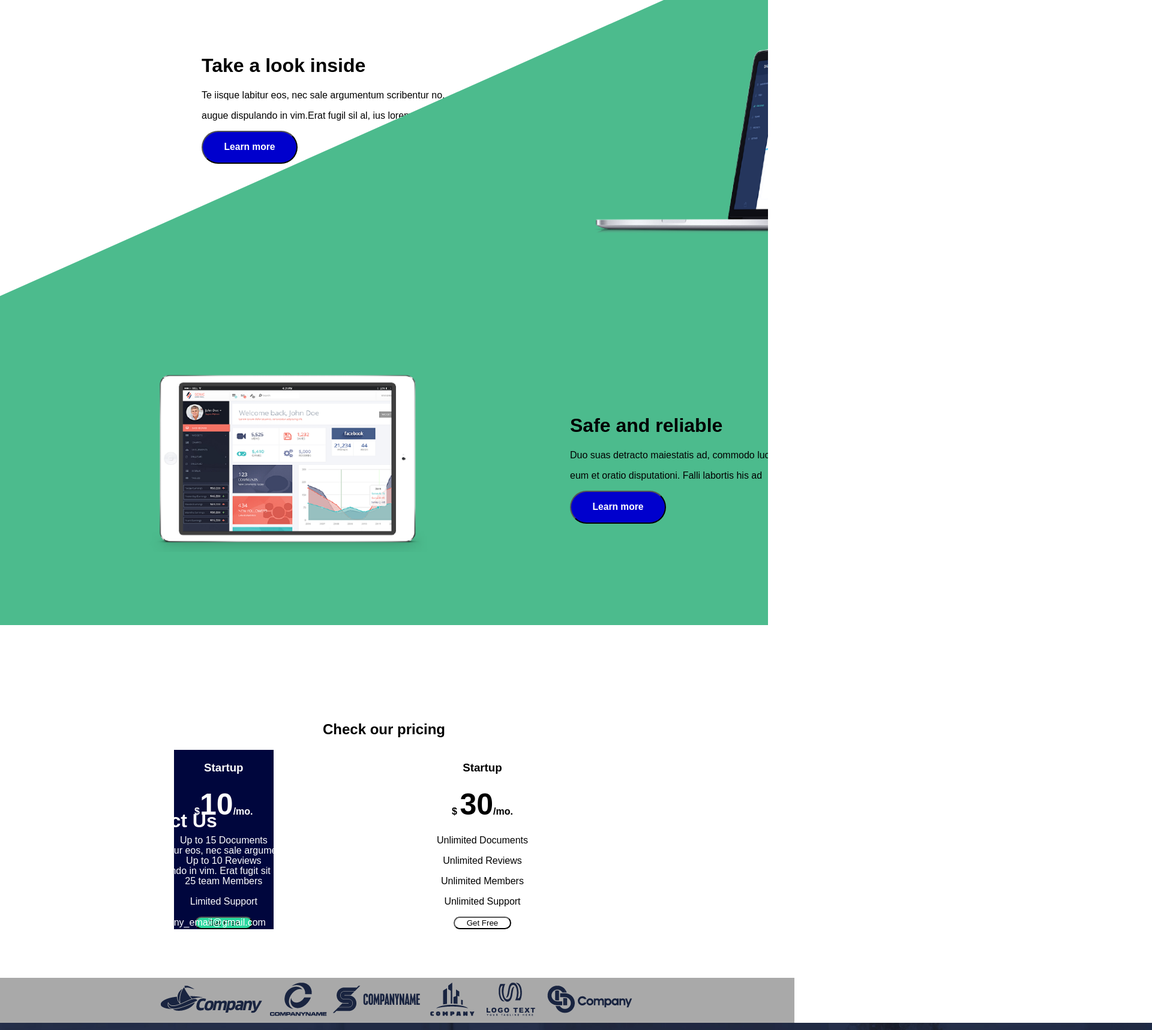
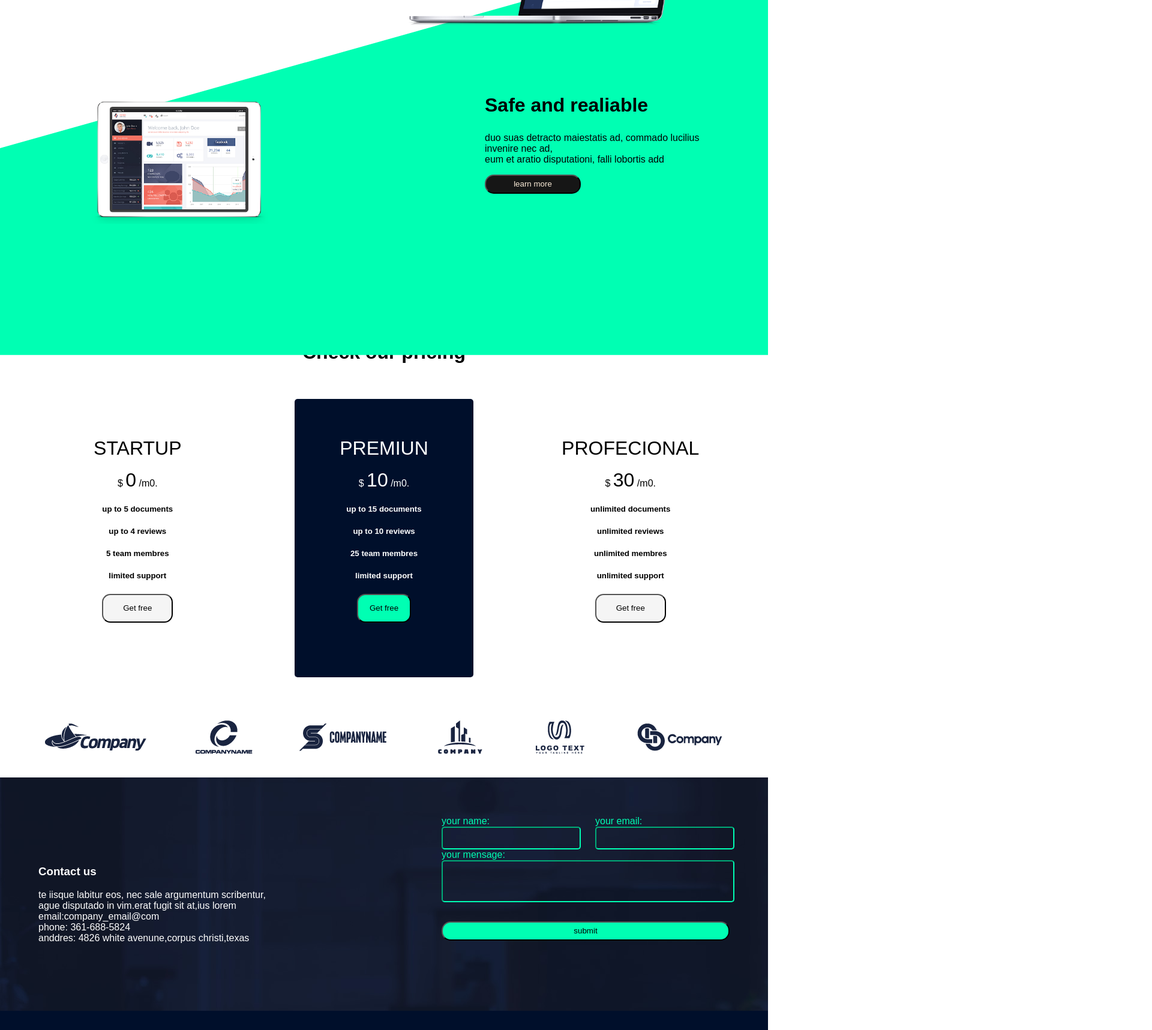
Before and after one commit to Diego7518/Proyecto-Atlas, a plain HTML site: page index.html in a window 1280 px wide. Shown: the part 1080-2797 px from the top of the page at 60% size, 1920 px wide, since content can reach past the window. Drawn offline with Linux system fonts and the light colour scheme.

Commit message:
Proyect Atlas

```diff
--- a/index.html
+++ b/index.html
@@ -3,143 +3,165 @@
 <head>
     <meta charset="UTF-8">
     <meta name="viewport" content="width=device-width, initial-scale=1.0">
+   <link rel="stylesheet" href="style.css">
    <title>Atlas</title>
-    <link rel="stylesheet" href="style.css">
 </head>
 <body>
-    <header>
-  <div class="header" >
-    <div class="img1"><img src="images/banner-bk.jpg" alt=""></div>
-    <img src="images/logo.png.url">
-    <a href="" class="text-button">Get early Access</a>
-    <div class="container"><p><h1>A New Way</h1></p>
-    <p><h1>To Start Business</h1></p>
-    <p>Lorem ipsum dolor sit amet, id nec enim autem oblique, ei dico mentitum duo.</p>
-    <p>Illum iusto laoreet his te. Lorem partiendo mel ex. Ad vitae admodum voluptatum per.</p>
-    <button class="button1"><h3>Get Started</h3></button>
-</div>
-  </div>
-</header>
-<center>
-    <div class="center"><h2>Smartest protection for your site</h2></div>
-</center>
-<div class="icons-container">
-  <div class="icon">
-    <img src="images/smart-protect-1.jpg" alt="Anti-spam">
-    <h3><p class="icon-description1">Anti-spam</p></h3>
-    <p class="icon-description">Lorem ipsum dolor sit amet porro his no his</p>
-    <p class="icon-description">deleniti</p>
-  </div>
-  <div class="icon">
-    <img src="images/smart-protect-2.jpg" alt="Detección de Phishing">
-    <h3><p class="icon-description1">Phishing Detect</p></h3>
-    <p class="icon-description">Ne error antiopam usu. Sed vocen</p>
-    <p class="icon-description">concludaturque ea</p>
-  </div>
-  <div class="icon">
-    <img src="images/smart-protect-3.jpg" alt="Smart Scan">
-    <h3><p class="icon-description1">Smart Scan</p></h3>
-    <p class="icon-description">Et usu ocurreret elaboraret doctus prodesse</p>
-    <p class="icon-description">assueverit</p>
+<header class="header">
+<div style="display: flex;" class="header-header">
+<div style="width: 50%;" class="logo">
+<img style="height: 5rem; width: 5rem;" src="images/logo.png" alt="">
+</div class="tex-logo">
+<div style="width: 50%; text-align: right;" >
+<h6>Get Early Access</6>
 </div>
 </div>
 
-<div class="text2">
-  <h1>Take a look inside</h1>
-  <p>Te iisque labitur eos, nec sale argumentum scribentur no,</p>
-  <p>augue dispulando in vim.Erat fugil sil al, ius lorem deserunl delerrunissel no. </p>
-  <button class="button2"><h3>Learn more</h3></button>
-</div>
-<div class="trapecio">
-<img src="images/feature-1.png" class="img2">
-<div class="text3">
-  <h1>Safe and reliable</h1>
-  <p>Duo suas detracto maiestatis ad, commodo lucilus invenire nec ad,</p>
-  <p>eum et oratio disputationi. Falli labortis his ad </p>
-  <button class="button3"><h3>Learn more</h3></button>
-</div>
-<img src="images/feature-2.png" class="img3">
-</div>
-<center>
-  <h2 class="center2">Check our pricing</h2>
-</center>
-<div class="container2">
-  <h3>Startup</h3>
-  <h4>$<span>0</span>/mo.</h4>
-  <p>Up to 5 Documents</p>
-  <p>Up to 3 Reviews</p>
-  <p>5 team Members</p>
-  <p>Limited Support</p>
-  <button>Get Free</button>
+<h1> A New Way
+<br>
+<br>
+To Start Business</h1>
+<h5>lorem ipsum dolor sit amet, id nec enim autem oblique,ei dico mentitum duo. <br>
+illim iusto laoreet his te. lorem partiendo mel ex ad vitea admodum voluptatum per.</h5>
+<button class="button-header"><h3>Get Started</h3></button>
+</header>
+
+<h2 style="text-align: center; margin: 4rem;"><strong>Smartest Protection For Your Site</strong></h2>
+<div class="smartes-conteiner">
+<div class="smart-protect">
+<img src="images/smart-protect-1.jpg" alt="">
+<h3>Anti-spam</h3>
+lorem ipsum dolor sit amet porro his no his delenite
 </div>
 
-<div class="color_container">
-<div class="container3">
-  <h3>Startup</h3>
-  <h4>$<span>10</span>/mo.</h4>
-  <p>Up to 15 Documents</p>
-  <p>Up to 10 Reviews</p>
-  <p>25 team Members</p>
-  <p>Limited Support</p>
-  <button>Get Free</button>
+<div class="smart-protect">
+<img src="images/smart-protect-2.jpg" alt="">
+<h3>Phishing Detect</h3>
+no error antiopam usu. sed vocen concludaturque
+</div>
+<div class="smart-protect">
+<img src="images/smart-protect-3.jpg" alt="">
+<h3>Smart Scan</h3>
+Et usu ocurreret elaboraret doctus prodesse assueverit
 </div>
 </div>
 
-<div class="container4">
-  <h3>Startup</h3>
-  <h4>$ <span>30</span>/mo.</h4>
-  <p>Unlimited Documents</p>
-  <p>Unlimited Reviews</p>
-  <p>Unlimited Members</p>
-  <p>Unlimited Support</p>
-  <button>Get Free</button>
+<div class="trapecio">
 </div>
 
-<div class="container_img">
-  <img src="images/client-1.png">
-  <img src="images/client-2.png">
-  <img src="images/client-3.png">
-  <img src="images/client-4.png">
-  <img src="images/client-5.png">
-  <img src="images/client-6.png">
+<div class="take-container">
+<div class="take-soon">
+<h2><b><Tarea:r></Tarea:r>take a lok inside</b></h2>
+<p>te iisque eos, nec sale argumentum scribentur no, <br>
+augue disputado  in vim erat fugit sit at, ius lorem deserunt deterruisset no.</p>
+<button>learn more</button>
+</div>
+<div class="take-soon-img">
+<img src="images/feature-1.png" alt="">
+</div>
 </div>
 
-<div class="end" >
-  <div class="img1"><img src="images/banner-bk.jpg" alt=""></div>
-  <div class="container_end"><p><h1>Contact Us</h1></p>
-  <p>Te iisque labitur eos, nec sale argumentum scribentur,</p>
-  <p>auge disputando in vim. Erat fugit sit at, ius lorem</p>
-  <br></br>
-  <p>Email: company_email@gmail.com</p>
-  <p>Phone: 361-688-5824</p>
-  <p>Address: 4826 White Avenue, Corpus Christi, Texas</p>
+<div class="safe-container">
+<div class="safe-soon-img">
+<img src="images/feature-2.png" alt="">
 </div>
-    <form>
-      <div class="form-row">
-        <div class="form-group">
-          <p class="Message">Your Name</p>
-          <input type="text" class="form-input">
-        </div>
-        <div class="form-group">
-          <p class="Message">Your Email</p>
-          <input type="email" class="form-input">
+
+<div class="safe-soon">
+<h2><b>Safe and realiable</b></h2>
+<p>duo suas detracto maiestatis ad, commado lucilius invenire nec ad,<br>
+eum et aratio disputationi, falli lobortis add</p>
+<button>learn more</button>
 </div>
 </div>
-      <div class="form-group">
-        <p class="Message">Message</p>
-        <textarea class="form-input"></textarea>
-      </div>
-      <button type="submit" class="submit-button">Submit</button>
-    </form>
-
-<div class="text-button2">
-  <p class="p2">Copyright @ 2018 Chen, Yi-Ya.</p>
-  <div class="img_end">
-<img src="images/bxl-facebook.svg" alt="">
-<img src="images/bxl-twitter.svg" alt="">
-<img src="images/bxl-medium-old.svg" alt="">
-<img src="images/bxl-linkedin (1).svg" alt="">
 </div>
 </div>
+
+<h2 style="text-align: center;"><b>Check our pricing</b></h2>
+<div class="check-container">
+<div class=" check-startup">
+<spam>STARTUP</spam>
+<p>$ <span>0</span> /m0.</p>
+<h5> up to 5 documents</h5>
+<h5> up to 4 reviews</h5>
+<h5> 5 team membres</h5>
+<h5>  limited support</h5>
+<button>Get free</button>
+</div>
+
+<div class=" check-premiun">
+<spam>PREMIUN</spam>
+<p>$ <span>10</span> /m0.</p>
+<h5> up to 15 documents</h5>
+<h5> up to 10 reviews</h5>
+<h5> 25 team membres</h5>
+<h5>  limited support</h5>
+<button>Get free</button>
+</div>
+
+<div class=" check-profecional">
+<spam>PROFECIONAL</spam>
+<p>$ <span>30</span> /m0.</p>
+<h5> unlimited documents</h5>
+<h5> unlimited reviews</h5>
+<h5> unlimited  membres</h5>
+<h5>  unlimited  support</h5>
+<button>Get free</button>
+</div>
+</div>
+
+<div class="brands-container">
+<img src="images/client-1.png" alt="" class="brands-img">
+<img src="images/client-2.png" alt="" class="brands-img">
+<img src="images/client-3.png" alt="" class="brands-img">
+<img src="images/client-4.png" alt="" class="brands-img">
+<img src="images/client-5.png" alt="" class="brands-img">
+<img src="images/client-6.png" alt="" class="brands-img">
+</div>
+
+<div class="contact-container">
+<div class="contact-text">
+<h3>Contact us</h3>
+<p>te iisque labitur eos, nec sale argumentum scribentur,
+<br> ague disputado in vim.erat fugit sit at,ius lorem <br>
+email:company_email@com <br>
+phone: 361-688-5824 <br>
+anddres: 4826 white avenune,corpus christi,texas
+</p>
+</div>
+
+<div class="contact-from">
+<div class="contact-from1">
+<div class="input-name">
+<label for="">your name:</label><br>
+<input type="text"  >
+</div>
+
+<div class="input-email">
+<label for="" >your email:</label><br>
+<input type="email" >
+<br>
+</div>
+</div>
+
+<div class="contact-from2">
+<label for="" class="input-mesage" >your mensage:</label><br>
+<input type="text" >
+<button class="contact-button">submit</button>
+</div>
+</div>
+</div>
+</div>
+
+<footer class="footer">
+<div class="text-footer">
+<p>copyright © 2018 chen,yi-ya.</p>
+</div>
+<div class="img-footer">
+<img src="images/bxl-facebook.svg" alt="">
+<img src="images/bxl-twitter.svg" alt="" class="twitter">
+<img src="images/bxl-medium-old.svg" alt="">
+<img src="images/bxl-linkedin (1).svg" alt="" style="border-radius: 50%;">
+</div>
+</footer>
 </body>
 </html>
--- a/style.css
+++ b/style.css
@@ -1,25 +1,19 @@
-body { font-family: Arial,
-    sans-serif;
-margin: auto;
+.header{
+  display: flex;
+  background-image:url(images/banner-bk.jpg );
+  color:  #fff;
+  flex-direction: column;
+  padding: 0rem 5rem 3rem 5rem;
+  margin: 0rem 0rem 0rem 0rem;
+  width:auto ;
+
+  }
+  header > h6{
+    text-align: right;
+    margin: 4rem;
   }
 
-.header,
-.header {
-    display: flex;
-    align-items: center;
-    margin-top: -10px;
-    width: 100%;
-     }
-
-.container{
-    color: white;
-    position: absolute;
-    top: 40%;
-    left: 40%;
-    transform: translate(-50%, -50%);
-}
-
-.button1{
+.button-header{
   text-align: center;
     background-color: rgb(42, 216, 158);
     width: 10rem;
@@ -30,277 +24,310 @@ margin: auto;
     cursor: pointer;
 }
 
-.text-button{
-margin-left: -20rem;
-margin-top: -30rem;
-display: flex;
-    color: #fff;
-    text-decoration: none;
-}
-
-.center{
-    color: black;
-}
-
-.icons-container {
+.smartes-conteiner{
+  width:100% ;
   display: flex;
   justify-content: center;
-    text-align: center;
-    align-items: center;
-    margin-top: 20px;
-  }
-
-  .icon {
-    margin: 0 70px;
-  }
-
-  .icon img {
-    width: 150px;
+  margin: 0rem 0rem 8rem 0rem;
   height: auto;
 }
 
-  .icon-description {
-    margin-right: 15px;
+.smart-protect{
+  width:33% ;
+  justify-content: center;
+  align-items: center;
   text-align: center;
-    color: #666;
-    font-size: 16px;
-    margin-top: 5px;
+  padding: 2rem;
 }
 
-  .icon-description1{
-
-    text-align: center;
-    color: black;
+.smart-protect > img{
+  width: 6rem;
 }
 
-  .text2{
-    position:absolute;
-    top: 1150px;
-    left: 21rem;
+.take-soon{
+  position: relative;
+  align-items: left;
+  text-align: left;
+  width: 30%;
+  height: auto;
  }
 
-.img2{
-    position: absolute;
-    top: 1100px;
-  margin: 0 990px;
-  height: 25rem;
-  width: 35rem;
+.safe-soon{
+  position: relative;
+  align-items: right;
+  text-align: left;
+  width: 30%;
+  height: auto;
 }
 
-.button2{
-  text-align: center;
-  background-color:mediumblue ;
+.safe-soon > button{
   width: 10rem;
-  border-radius: 30px;
-  list-style: none;
-  margin-right: 70px;
-  padding: 0px, 29px;
-  cursor: pointer;
-  color: white;
+  height: 2rem;
+  color:antiquewhite;
+  border-radius: 15px;
+  background-color: rgb(22, 22, 22);
   }
 
-.img3{
-  position: absolute;
-  top: 106rem;
-  margin: 0 200px;
-  height: 19rem;
-  width: 35rem;
+.take-soon > button{
+  width: 10rem;
+  height: 2rem;
+  color:antiquewhite;
+  border-radius: 15px;
+  background-color: rgb(22, 22, 22);
 }
 
-.text3{
-  position: absolute;
-  top: 1750px;
-margin: 0 950px;
-height: 25rem;
-width: 35rem;
+.safe-soon-img{
+  width:40%;
+  height:50%;
+  padding: 0rem;
+  margin: 1rem;
+}
+
+.take-soon-img{
+  width: 40%;
+  height:50%;
+  padding: 0rem;
+  margin: 1rem;
+}
+
+.safe-soon-img > img{
+  width: 70%;
+  height:50%;
+  padding: 0rem;
+  margin: 1rem;
+}
+
+.take-soon-img > img{
+  width: 90%;
+  height:50%;
+  padding: 0rem;
+  margin: 1rem;
+}
+
+.take-container{
+  width: 100%;
+  display: flex;
+  position: relative;
+  justify-content: space-around;
+  margin: 8rem 0rem 2rem 0rem;
+
+  }
+
+.safe-container{
+  width: 100%;
+  display: flex;
+  position: relative;
+  justify-content: space-around;
+  margin: 2rem 0rem 10rem 0rem;
 }
 
 .trapecio {
-    width: 100vw;
-    height: 70rem;
-    background-color: #4cbb8d;
+  width: auto;
+  height: 55vw;
+  background-color: rgb(0, 255, 179);
   clip-path: polygon(0 51%, 100% 0%, 100% 100%, 0% 100%);
+  margin: 2rem 0rem -60rem 0rem;
   }
 
-.button3{
-  text-align: center;
-  background-color:mediumblue ;
-  width: 10rem;
-  border-radius: 30px;
-  list-style: none;
-  margin-right: 70px;
-  padding: 0px, 29px;
-  cursor: pointer;
-  color: white;
+  *{
+    font-family: Arial, Helvetica, sans-serif;
   }
 
-.center2{
-  margin-top: 10rem;
+.check-container{
+  display: flex;
+  text-align: center;
+  justify-content: center;}
+
+.check-premiun > button{
+  border-radius: 14px;
+  background-color: rgb(0, 255, 179);
+  height: 3rem;
+  width: 30%;
 }
 
-.container2{
-  text-align: center;
-  position: absolute;
-  right: 80rem;
-}
-span{
-  font-size: 50px;
-}
-.container2 button{
-  text-align: center;
-  background-color:rgb(255, 255, 255) ;
-  width: 6rem;
-  border-radius: 30px;
-  list-style: none;
-  cursor: pointer;
-  color: rgb(0, 0, 0);
+.check-profecional > button{
+  border-radius: 14px;
+  background-color: whitesmoke;
+  height: 3rem;
+  width: 30%;
 }
 
-.container3{
-  color: rgb(253, 253, 253);
-  position: absolute;
-  right: 51.5rem;
-  width: 13%;
-  background-color: #00063d;
-  text-align: center;
+.check-startup > button{
+  border-radius: 14px;
+  background-color: whitesmoke;
+  height: 3rem;
+  width: 30%;
       }
 
-.container3 button{
-  text-align: center;
-  background-color:rgb(42, 216, 158);
-  width: 6rem;
-  border-radius: 30px;
-  list-style: none;
-  cursor: pointer;
-  color: rgb(0, 0, 0);
+.check-startup{
+  height:25rem;
+  width: 33%;
+  margin: 2rem;
+  padding:4rem 0rem 0rem 0rem;
 }
 
-.container4{
-  text-align: center;
-  position: absolute;
-  right: 25rem;
+.check-profecional{
+  height:25rem;
+  width: 33%;
+  margin: 2rem;
+  padding:4rem 0rem 0rem 0rem;
   }
 
-.container4 button{
-  text-align: center;
-  background-color:rgb(255, 255, 255) ;
-  width: 6rem;
-  border-radius: 30px;
-  list-style: none;
-  cursor: pointer;
-  color: rgb(0, 0, 0);
+.check-premiun{
+  height:25rem;
+  width: 25%;
+  margin: 2rem;
+  padding:4rem 0rem 0rem 0rem;
+  background: rgb(0, 15, 43);
+  border-radius: 5px;
+  color:#fff;
 }
 
-.container_img{
-  background-color: darkgrey;
-  margin-top: 25rem;
-  text-align: center;
-  width: 103.4%;
+.brands-container{
+  display: flex;
+  justify-content:  center;
+  height: 100%;
+  height: auto;
+  background-color: color darkgrey;
+  padding: 2rem;
+  margin:0 ;
 }
 
-.end{
-display: flex;
-align-items: center;
-margin-top: -60px;
-width: 100%;
-}
-.container_end{
-  color: white;
-  position: absolute;
-  top: 320%;
-  left: 30%;
-  transform: translate(-50%, -50%);
+.brands-img{
+  height:auto;
+  width: auto;
+  margin: auto;
 }
 
-form {
-  background-color: transparent;
-  padding: 20px;
-  border-radius: 20px;
-  box-shadow: 0 0 10px rgba(0, 0, 0, 0.1);
-  max-width: 400px;
-  width: 100%;
-  position: relative;
-  top: -40px;
-  left: -800px;
+.contact-container{
+display: flex;
+background-image: url(images/contact-bk.jpg);
+width:auto;
+justify-items: center;
+margin: 0rem;
 }
 
-.form-row {
-  display: flex;
-  justify-content: space-between;
-  margin-bottom: 20px;
+.contact-text{
+color: #fff;
+width: 50%;
+padding: 4rem;
+margin:  4rem 4rem 4rem 0rem;
 }
 
-.form-group {
-  width: 48%;
-  margin-right: 15%;
+.contact-from{
+  width: 50%;
+  height: 100%;
+  text-align: left;
+  padding: 4rem;
 }
 
-.form-group:last-child {
-  margin-right: 500px;
+.contact-from1{
+
+  display: flex;
+  width: auto;
+  height: auto;
+}
+  .contact-from2{
+    width: auto;
+    height: auto;
 }
 
-.form-input {
-  padding: 10px;
-  border: 2px solid rgb(0, 247, 164);
-  border-radius: 8px;
-  width: 100%;
-  font-size: 16px;
-  background-color: transparent;
-  color: #333;
+label{
+  color:rgb(0, 255, 179);
+  height: 2rem;
 }
 
-textarea.form-input {
-  width: 220%;
-  height: 90px;
-  resize: vertical;
-  background-color: transparent;
-  color: #ffffff;
+.input-name{
+  width: 50%;
+  margin: 0rem 2rem 0rem 0rem;
 }
 
-.submit-button {
-  background-color: rgb(0, 247, 164);
-  color: rgb(12, 12, 12);
-  padding: 10px 20px;
-  border: none;
-  border-radius: 15px;
-  cursor: pointer;
-  font-size: 16px;
-  width: 112%;
+.input-email{
+  width: 50%;
+  margin: 2rem;
+  margin: 0rem 0rem 0rem 0rem;
 }
 
-.submit-button:hover {
-  background-color:  rgb(0, 247, 164);
-}
-.Message{
-  color:rgb(0, 247, 164);
-}
-.text-button2{
-background-color: #0a1047;
-margin-left: -148.5rem;
-height: 4rem;
-width: 1920px;
-margin-top: 43.8rem;
-display: flex;
-color: #fff;
-text-decoration: none;
+.input-name > input{
+  width: 100%;
+  height: 2rem;
+  border-radius: 5px;
+  border-color:rgb(0, 255, 179);
+  background: none;
 }
 
-.p2{
-  display: flex;
-  justify-content: left;
-  position: relative;
-  left: 10%;
-  margin-top: 1%;
+.input-email > input{
+  width: 100%;
+  height: 2rem;
+  border-radius: 5px;
+  border-color:rgb(0, 255, 179);
+  background: none;
 }
 
-.img_end{
-  width: 30%;
-    height: 50%;
+.contact-from2 > input{
+  width:100%;
+  border-radius: 5px;
+  border-color:rgb(0, 255, 179);
+  background: none;
+  height: 4rem ;
+  margin: 0rem 0rem 2rem 0rem;
+}
+
+.contact-button{
+  width: 100%;
+  height: 2rem;
+  border-radius: 15px;
+  background:rgb(0, 255, 179);
+}
+
+body
+{
+  width: 100%;
+  height:100%;
+  margin: 0rem;
+}
+
+h2{
+  font-size: 2rem;
+}
+
+spam{
+
+  font-size: 2rem;
+
+}
+
+span{
+  font-size: 2rem;
+}
+
+.footer {
+  background-color:rgb(0, 15, 43);
+  width: 100%;
   display: flex;
-    justify-content: flex-end;
-    position: relative;
-    left: 45%;
-    border-radius: 50%;
-    margin-bottom: 1%;
-    margin-top: 1%;
+  margin: -2rem 0rem 0rem 0rem;
 }
+
+body{
+  width: 100%;
+  height: auto;
+  }
+
+.text-footer{
+  width: 50%;
+  padding: 1rem 0rem 0rem 4rem ;
+  color: #fff;
+  }
+
+.img-footer{
+  align-self: right;
+  text-align: right;
+  width: 50%;
+  padding: 1rem 4rem 0rem 6rem ;
+}
+.img-footer > img{
+  width: 2rem;
+  margin: 1rem 0rem 0rem 1rem;;
+  color: azure;
+  border-radius:50%
+}
```
Lines whose indentation alone changed are shown as unchanged.
